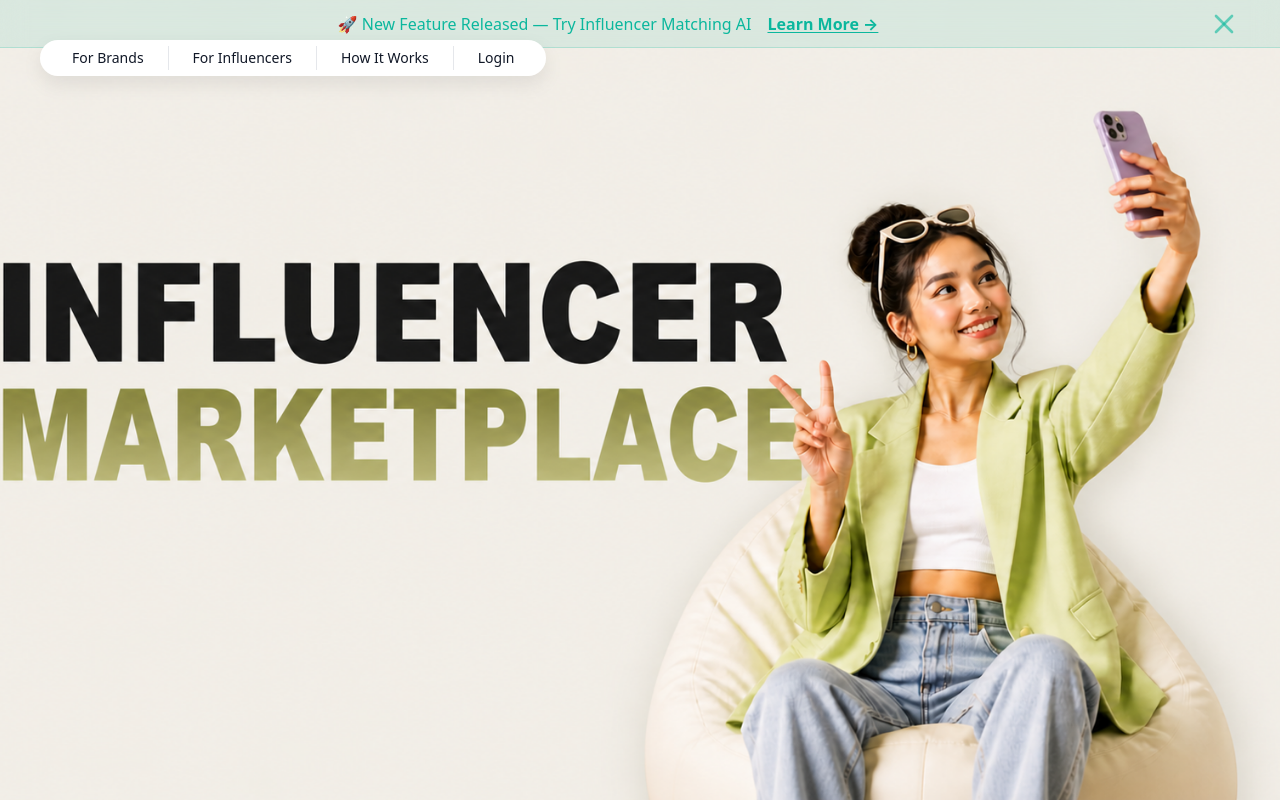
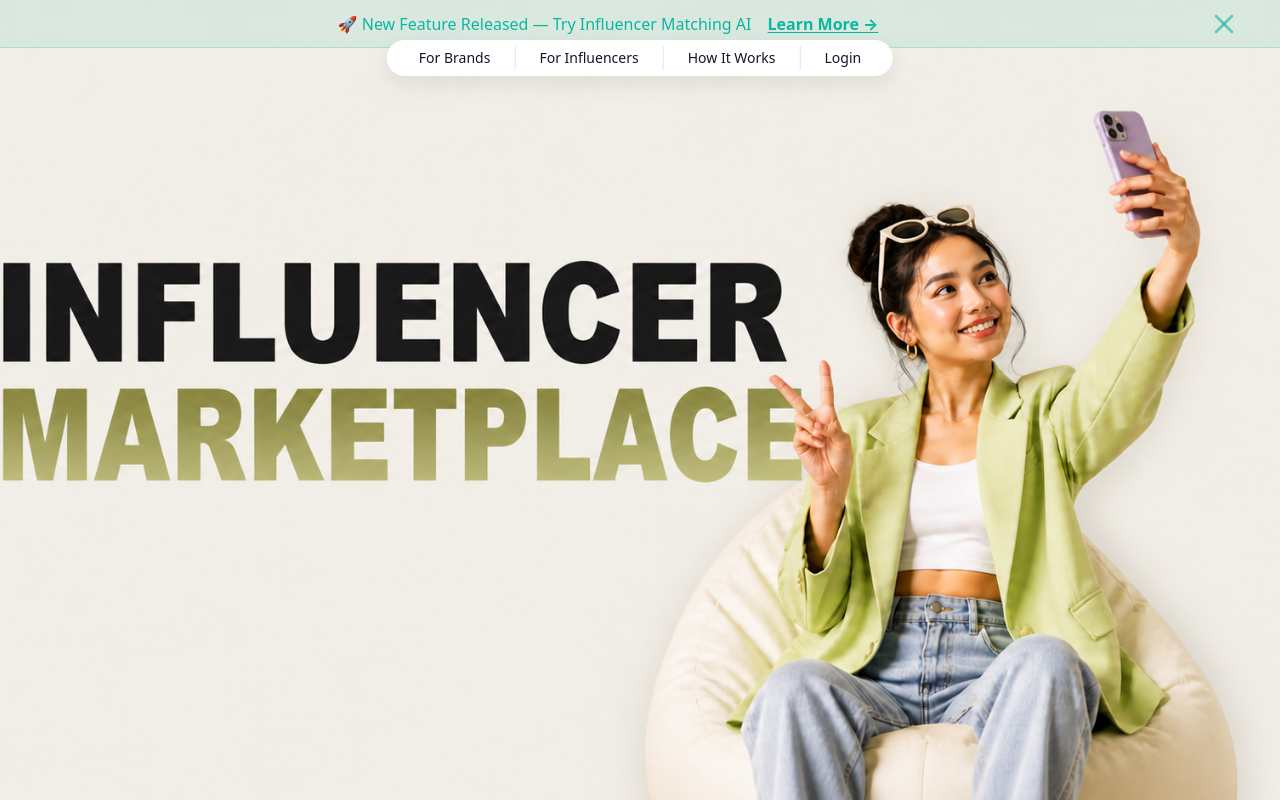
Before and after one commit to nevermature01-lgtm/collabli, a Next.js app: page / in a window 1280 px wide. Built offline with nearby package versions, Linux system fonts and the light colour scheme.

Commit message:
middle/ center  mein karo (_for element <FloatingNavbar>_)

```diff
--- a/src/components/FloatingNavbar.tsx
+++ b/src/components/FloatingNavbar.tsx
@@ -13,7 +13,7 @@ export default function FloatingNavbar() {
   ];
 
   return (
-    <div className="fixed top-5 left-5 z-[1000]">
+    <div className="fixed top-5 left-1/2 -translate-x-1/2 z-[1000]">
       <div className="flex items-center bg-white rounded-full shadow-[0_8px_20px_rgba(0,0,0,0.08)] py-1.5 px-4">
 
         {/* Desktop Menu */}
@@ -43,7 +43,7 @@ export default function FloatingNavbar() {
 
       {/* Mobile Dropdown */}
       {open && (
-        <div className="md:hidden absolute left-0 mt-2 bg-white rounded-xl shadow-[0_8px_20px_rgba(0,0,0,0.08)] py-2 w-48 overflow-hidden">
+        <div className="md:hidden absolute left-1/2 -translate-x-1/2 mt-2 bg-white rounded-xl shadow-[0_8px_20px_rgba(0,0,0,0.08)] py-2 w-48 overflow-hidden">
           {menuItems.map((item, index) => (
             <div
               key={index}
```
